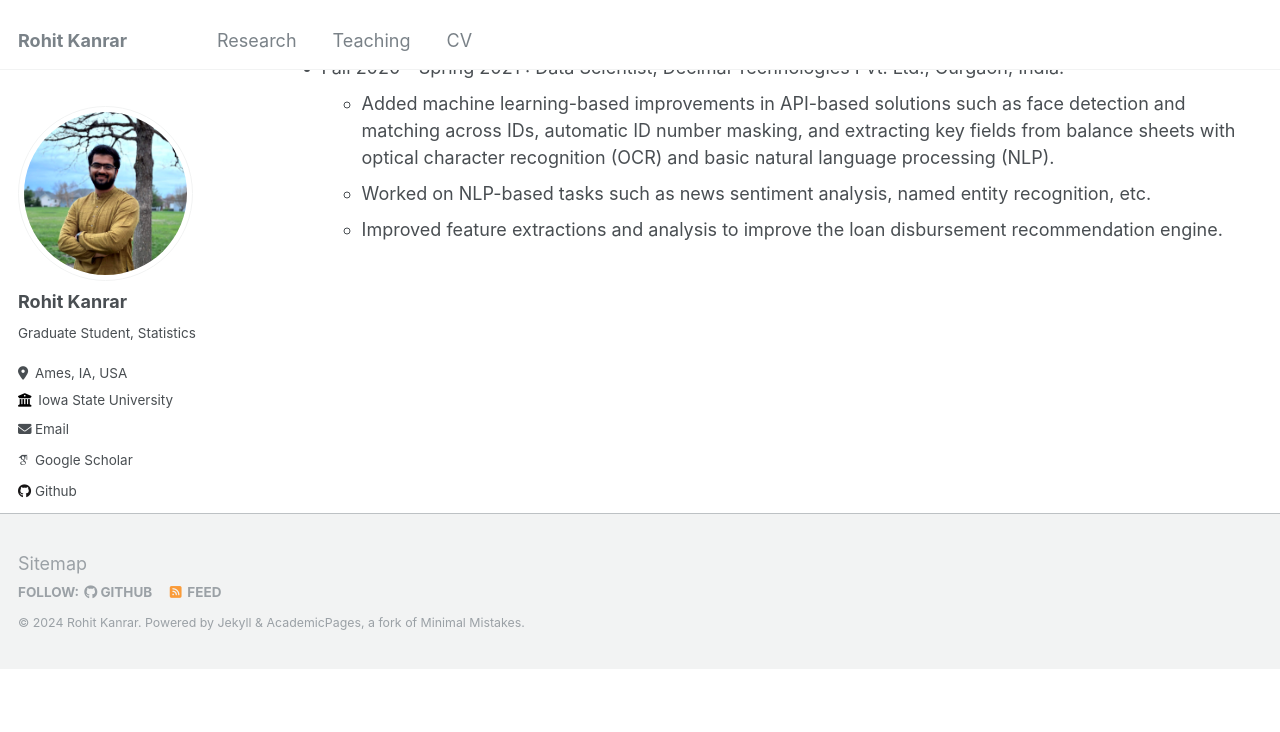
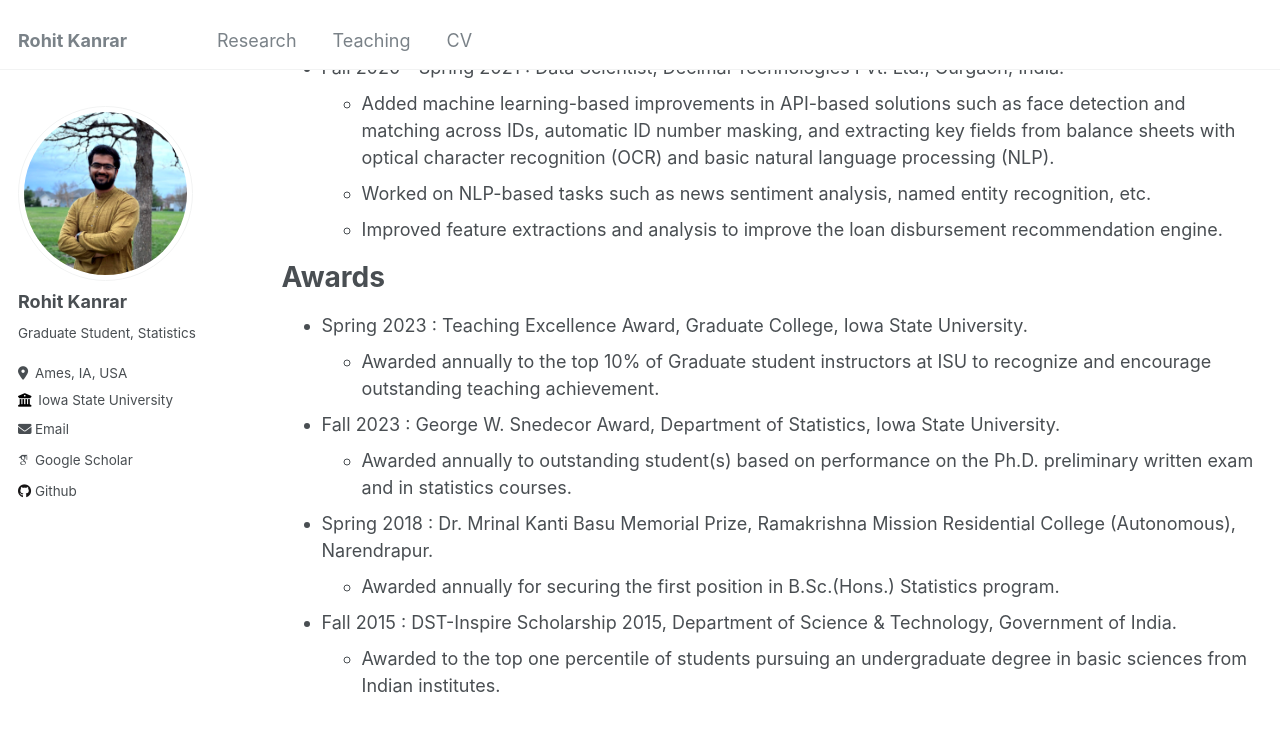
Before and after one commit to rohitkanrar/rohitkanrar.github.io, a Jekyll site: the page built from _pages/cv.md, in a window 1280 px wide and 900 px high, scrolled down 737 px. Shown: the top 732 px of the window. Built offline with Jekyll 4.4.1, drawn with Linux system fonts in a browser that asks for light colours; some web fonts are replaced; before the commit the page ends 1405 px from its top, so only the background shows below that.

Commit message:
added awards

```diff
--- a/_pages/cv.md
+++ b/_pages/cv.md
@@ -34,3 +34,19 @@ Experience
   * Added machine learning-based improvements in API-based solutions such as face detection and matching across IDs, automatic ID number masking, and extracting key fields from balance sheets with optical character recognition (OCR) and basic natural language processing (NLP).
   * Worked on NLP-based tasks such as news sentiment analysis, named entity recognition, etc.
   * Improved feature extractions and analysis to improve the loan disbursement recommendation engine.
+
+
+Awards
+=====
+
+* Spring 2023 : Teaching Excellence Award, Graduate College, Iowa State University.
+  * Awarded annually to the top 10% of Graduate student instructors at ISU to recognize and encourage outstanding teaching achievement.
+
+* Fall 2023 : George W. Snedecor Award, Department of Statistics, Iowa State University.
+  * Awarded annually to outstanding student(s) based on performance on the Ph.D. preliminary written exam and in statistics courses.
+
+* Spring 2018 : Dr. Mrinal Kanti Basu Memorial Prize, Ramakrishna Mission Residential College (Autonomous), Narendrapur.
+  * Awarded annually for securing the first position in B.Sc.(Hons.) Statistics program.
+
+* Fall 2015 : DST-Inspire Scholarship 2015,  Department of Science & Technology, Government of India.
+  * Awarded to the top one percentile of students pursuing an undergraduate degree in basic sciences from Indian institutes.
```
